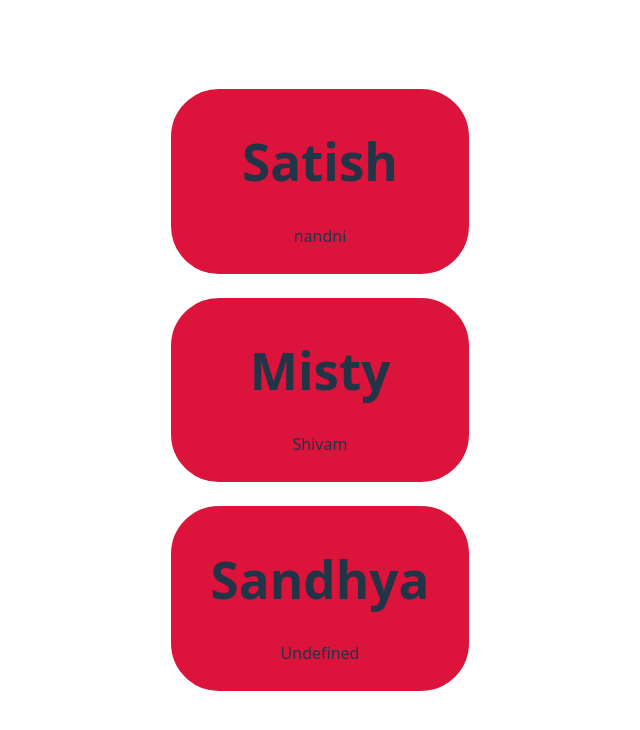
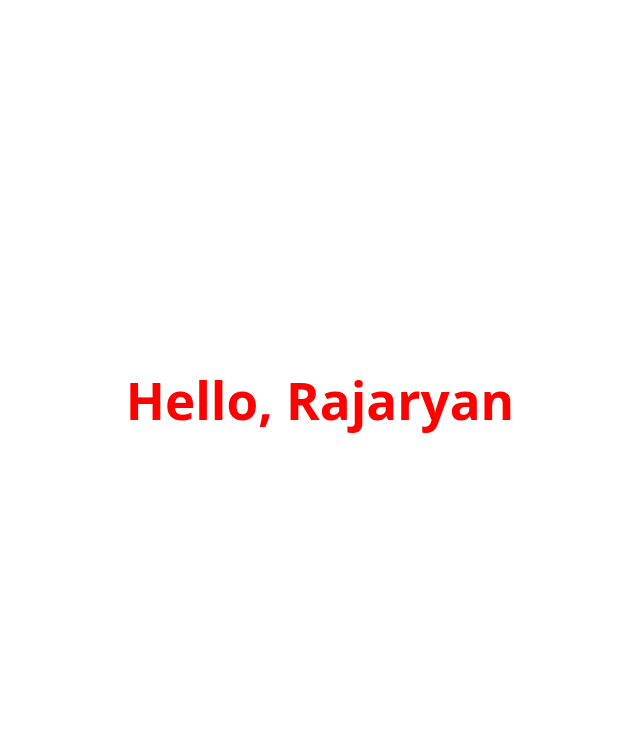
Before and after one commit to Rajaryan99/React_learning-Projects, a React (Vite) app in the folder Basic-react-app/: page / in a window 1280 px wide. Shown: the top 730 px of the page, without its empty margins (320-960 px from the left). Built offline with nearby package versions, Linux system fonts and the light colour scheme.

Commit message:
styling in react

```diff
--- a/Basic-react-app/src/App.jsx
+++ b/Basic-react-app/src/App.jsx
@@ -2,23 +2,15 @@
 import './App.css'
 import Title from './Title.jsx';
 import Name from './name.jsx';
+import MsgBox from './msgBox.jsx';
+
 
 
 function App() {
-
   return (
-    <>
-
-
-      <Name name="Satish" des="nandni"/>
-
-      <Name name="Misty" des="Shivam" />
-
-      <Name name="Sandhya" des="Undefined" />
-
-
-
-    </>
+   <>
+      <MsgBox userName="Rajaryan" textColor="red"/>
+   </>
   )
 }
 
--- /dev/null
+++ b/Basic-react-app/src/msgBox.jsx
@@ -0,0 +1,5 @@
+export default function MsgBox({userName, textColor}){
+    return(
+        <h1 style={{color: textColor}}>Hello, {userName}</h1>
+    );
+}
```
